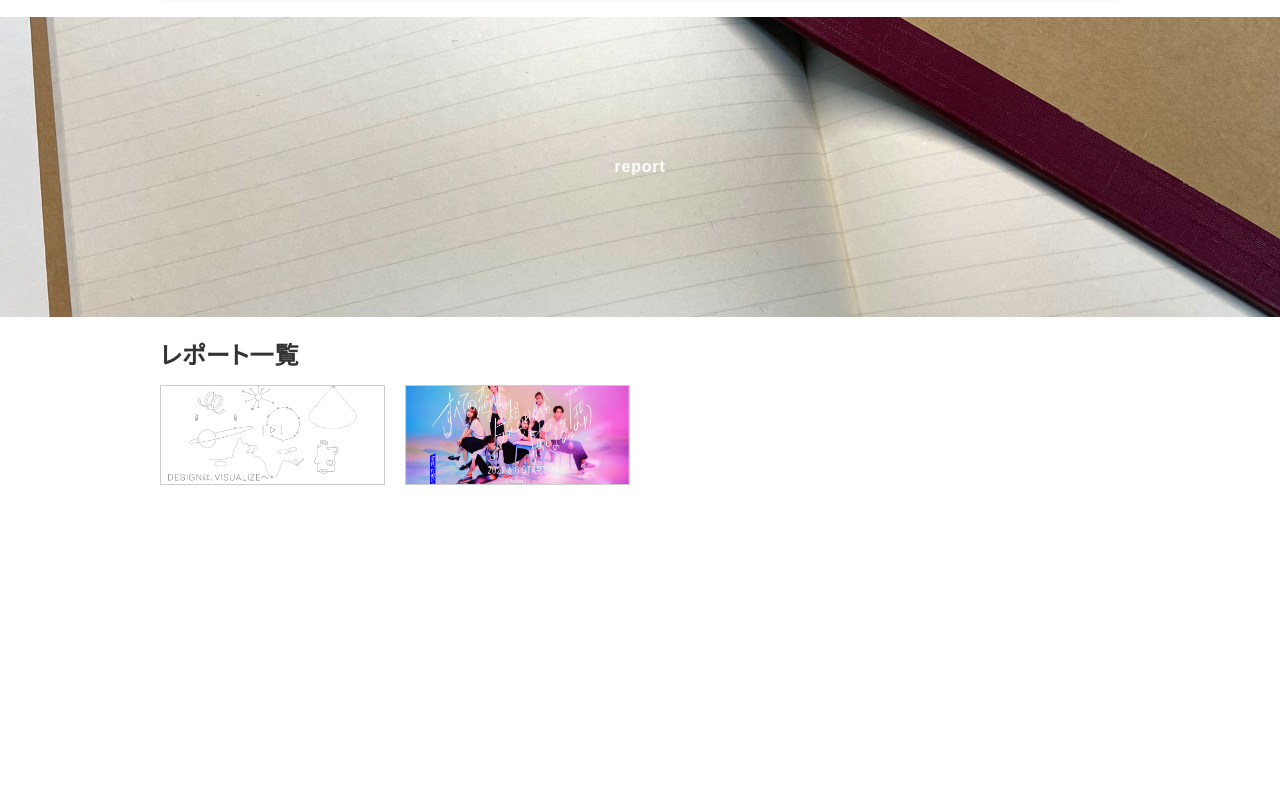
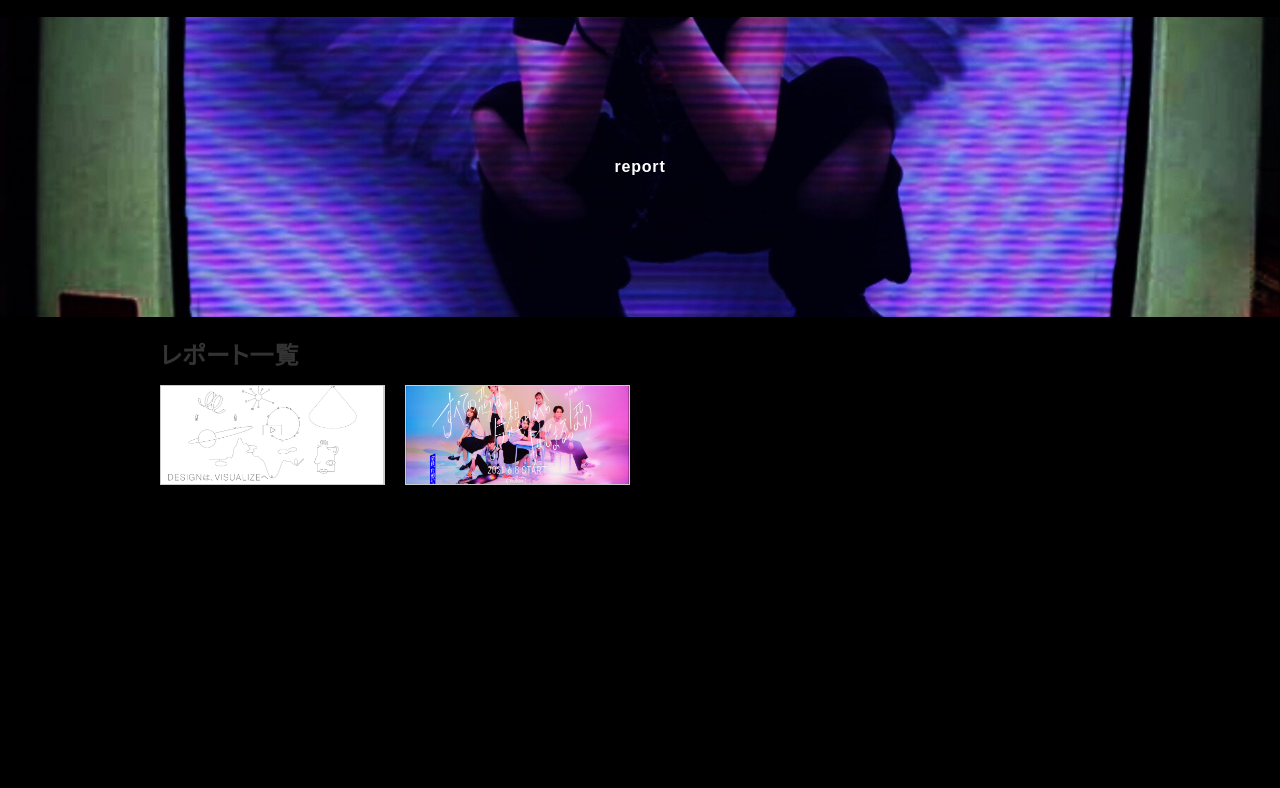
Before and after one commit to KUAD-XtechDesign/portfolio-zuma-taro, a plain HTML site: page reports/index.html in a window 1280 px wide. Shown: the part 83-871 px from the top of the page. Drawn offline with Linux system fonts and the light colour scheme.

Commit message:
文字と背景を変更

```diff
--- a/css/style.css
+++ b/css/style.css
@@ -16,7 +16,7 @@ html,
 body {
   height: 100%;
   font-feature-settings: "palt";
-  background-color: #fff;
+  background-color:black;
   position: relative;
 }
 
@@ -95,7 +95,7 @@ footer
 ======================================================*/
 footer {
   background-color: #333;
-  color: #fff;
+  color:#fff;
   text-align: center;
   padding: 20px;
   font-size: 10px;
@@ -148,7 +148,7 @@ footer {
 
 .report_eye_catch {
   height: 300px;
-  background-image: url(../images/report.jpg);
+  background-image: url(../images/image2.jpg);
   background-size: cover;
   background-position: center center;
   display: flex;
```
Also changed, not shown: images/image2.JPG (added).
